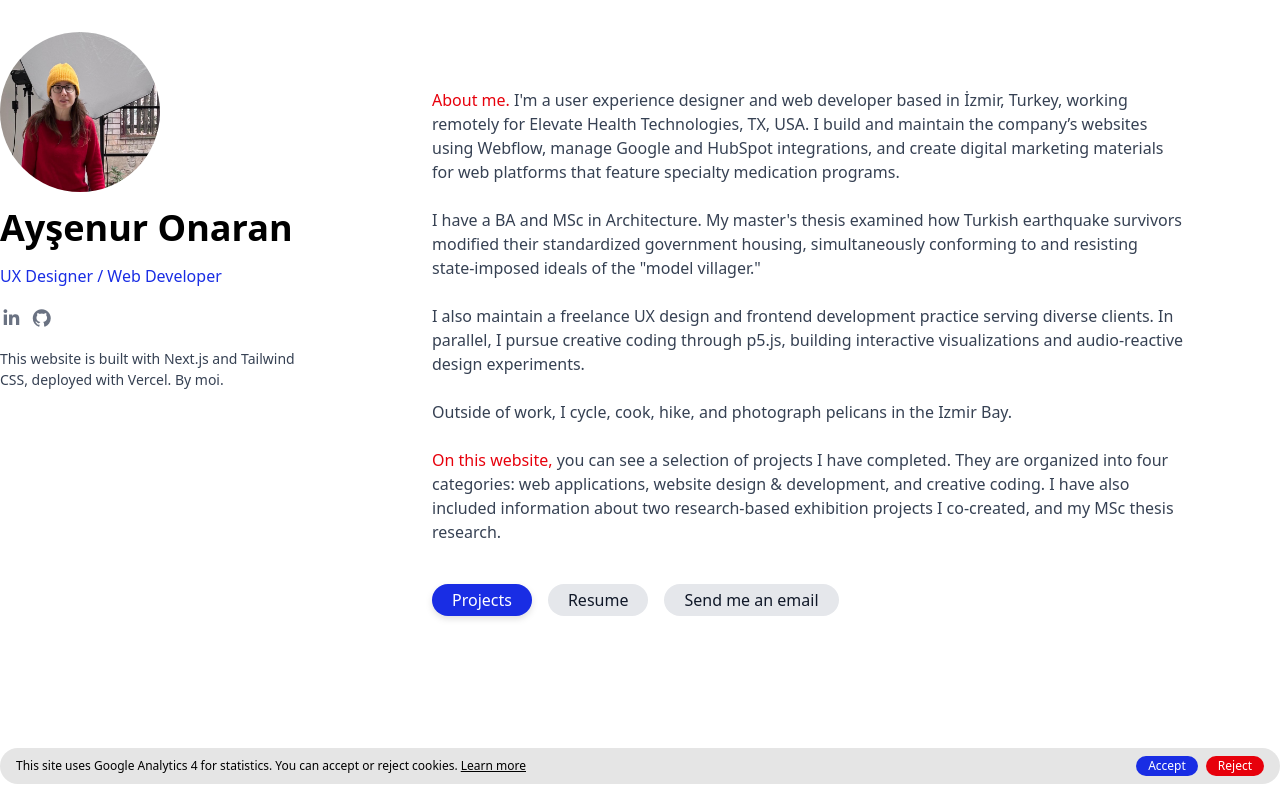
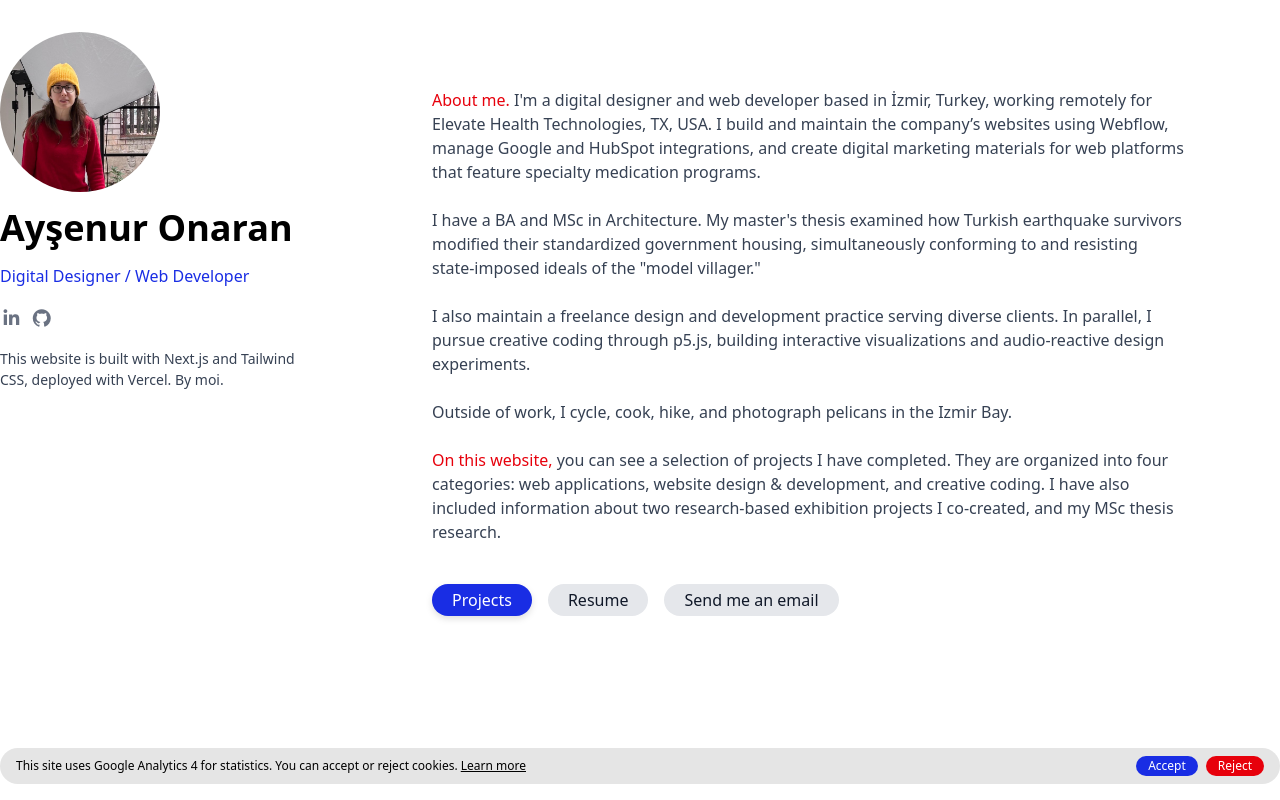
Before and after one commit to aysenuron/personal-website, a Next.js app: page / in a window 1280 px wide. Built offline with nearby package versions, Linux system fonts and the light colour scheme; a web font is replaced by a local one.

Commit message:
Add new CV.

```diff
--- a/app/about.js
+++ b/app/about.js
@@ -2,8 +2,8 @@ export const paragraphs = [
   {
     content: (
       <>
-        <span className="text-red-600 font-medium">About me. </span>I'm a user
-        experience designer and web developer based in İzmir, Turkey, working
+        <span className="text-red-600 font-medium">About me. </span>I'm a
+        digital designer and web developer based in İzmir, Turkey, working
         remotely for Elevate Health Technologies, TX, USA. I build and maintain
         the company’s websites using Webflow, manage Google and HubSpot
         integrations, and create digital marketing materials for web platforms
@@ -24,9 +24,9 @@ export const paragraphs = [
   {
     content: (
       <>
-        I also maintain a freelance UX design and frontend development practice
-        serving diverse clients. In parallel, I pursue creative coding through
-        p5.js, building interactive visualizations and audio-reactive design
+        I also maintain a freelance design and development practice serving
+        diverse clients. In parallel, I pursue creative coding through p5.js,
+        building interactive visualizations and audio-reactive design
         experiments.
       </>
     ),
--- a/app/components/Footer.jsx
+++ b/app/components/Footer.jsx
@@ -4,7 +4,7 @@ export default function Footer({ className }) {
   return (
     <div className={`${className} flex items-center justify-between`}>
       <div className="text-sm text-gray-500">
-        © 2025 Ayşenur Onaran |{" "}
+        © 2026 Ayşenur Onaran |{" "}
         <a
           href="/privacy_policy.pdf"
           target="_blank"
--- a/app/components/Home.jsx
+++ b/app/components/Home.jsx
@@ -30,7 +30,7 @@ export default function Test() {
                     Ayşenur Onaran
                   </h1>
                   <p className="text-[16px] 2xl:text-lg text-[#192de4] font-medium">
-                    UX Designer / Web Developer
+                    Digital Designer / Web Developer
                   </p>
                   <div className="flex gap-2 text-lg 2xl:text-xl items-center text-gray-500 cursor-pointer transition-all duration-200">
                     <Link
```
Also changed, not shown: 1 other file (tests, documents, lock files or other folders).
